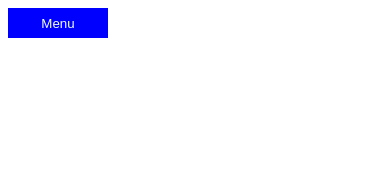
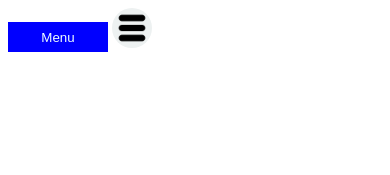
Before and after one commit to rawezh1/DUI, a website built with webpack: page dist/index.html in a window 390 px wide. Built offline with nearby package versions, Linux system fonts and the light colour scheme.

Commit message:
finish mobile menu

```diff
--- a/src/index.js
+++ b/src/index.js
@@ -1,7 +1,12 @@
 import './style.css';
 import { dropdown } from './dropdown';
+import menuImg from './menu.png';
+import { mobMenu } from './mobile';
 
 window.onload = function load() {
   const menu = document.getElementsByClassName('dropMenu')[0];
+  const mobileMenu = document.getElementsByClassName('mobileMenu')[0];
+  mobileMenu.getElementsByTagName('img')[0].src = menuImg;
   dropdown(menu);
+  mobMenu(mobileMenu);
 };
--- /dev/null
+++ b/src/mobile.js
@@ -0,0 +1,18 @@
+import './style.css';
+
+const mobMenu = function addDrop(menu) {
+  const list = menu.getElementsByTagName('ul')[0];
+  const img = menu.getElementsByTagName('img')[0];
+  list.classList.add('hidden');
+  img.onclick = () => {
+    if (list.classList.contains('hidden')) {
+      list.classList.remove('hidden');
+      list.classList.add('visible');
+    } else {
+      list.classList.remove('visible');
+      list.classList.add('hidden');
+    }
+  };
+};
+
+export { mobMenu };
--- a/src/style.css
+++ b/src/style.css
@@ -1,5 +1,9 @@
 .hidden {
   visibility: hidden;
+}
+.visible {
+    visibility: visible;
+    z-index: 2;
 }
 button {
   background-color: blue;
@@ -9,6 +13,7 @@ button {
   height: 30px;
   color: azure;
 }
+
 li {
   background-color: blue;
   margin:0;
@@ -19,7 +24,14 @@ li {
   height: 30px;
   color: azure;
 }
-.visible {
-  visibility: visible;
-  z-index: 2;
+div {
+    display: inline-block;
+    padding: 0;
+    margin:0;
 }
+img {
+    width:40px;
+    height:40px;
+    border-radius: 50%;
+    background-color: rgb(237, 241, 241);
+}
--- a/webpack.config.js
+++ b/webpack.config.js
@@ -20,6 +20,13 @@ module.exports = {
         use: ['style-loader', 'css-loader'],
 
       },
+      {
+
+        test: /\.(png|svg|jpg|jpeg|gif)$/i,
+
+        type: 'asset/resource',
+
+      },
 
     ],
 
```
Also changed, not shown: dist/7cad82accb71baac822f.png (added), dist/index.html, dist/main.js, src/menu.png (added).
